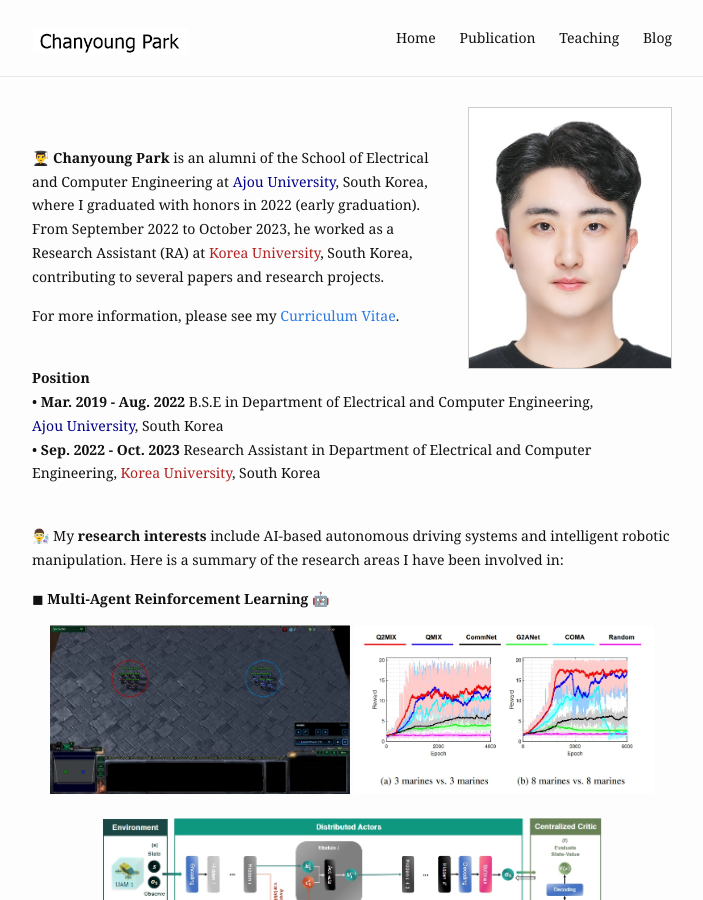
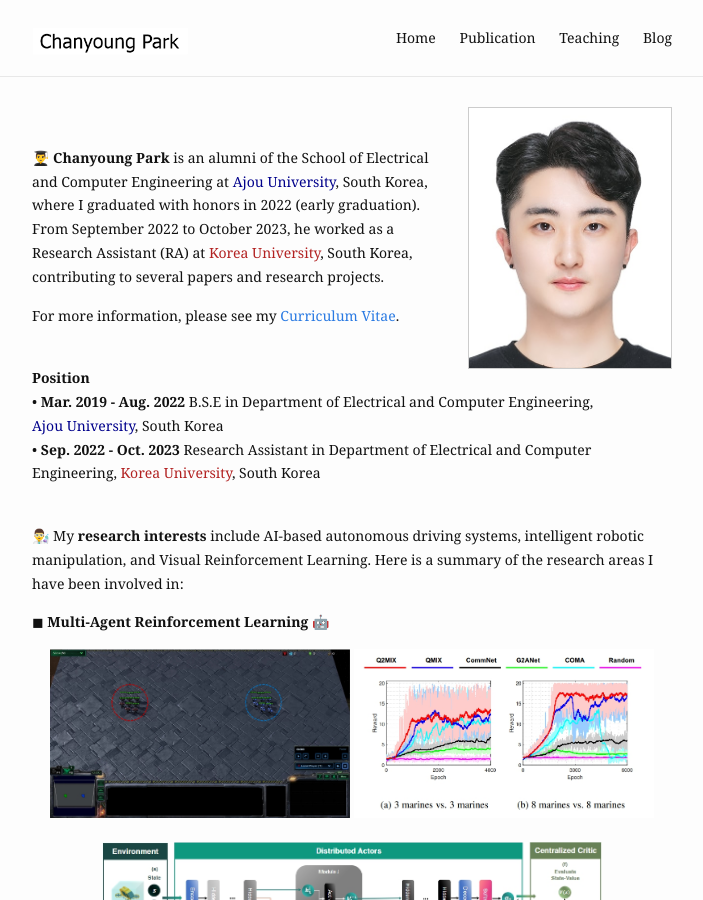
Before and after one commit to cosdeneb/cosdeneb.github.io, a Jekyll site: the page built from index.md, in a window 1280 px wide and 900 px high. Shown: the whole window, without its empty margins (288-991 px from the left). Built offline with Jekyll 4.4.1, drawn with Linux system fonts in a browser that asks for light colours.

Commit message:
Update index.md

```diff
--- a/index.md
+++ b/index.md
@@ -25,7 +25,7 @@ profile_picture:
 
 
 <br/>
-👨‍🔬 My <b>research interests</b> include AI-based autonomous driving systems and intelligent robotic manipulation. Here is a summary of the research areas I have been involved in:
+👨‍🔬 My <b>research interests</b> include AI-based autonomous driving systems, intelligent robotic manipulation, and Visual Reinforcement Learning. Here is a summary of the research areas I have been involved in:
 <br/>
 
 <p>
```
